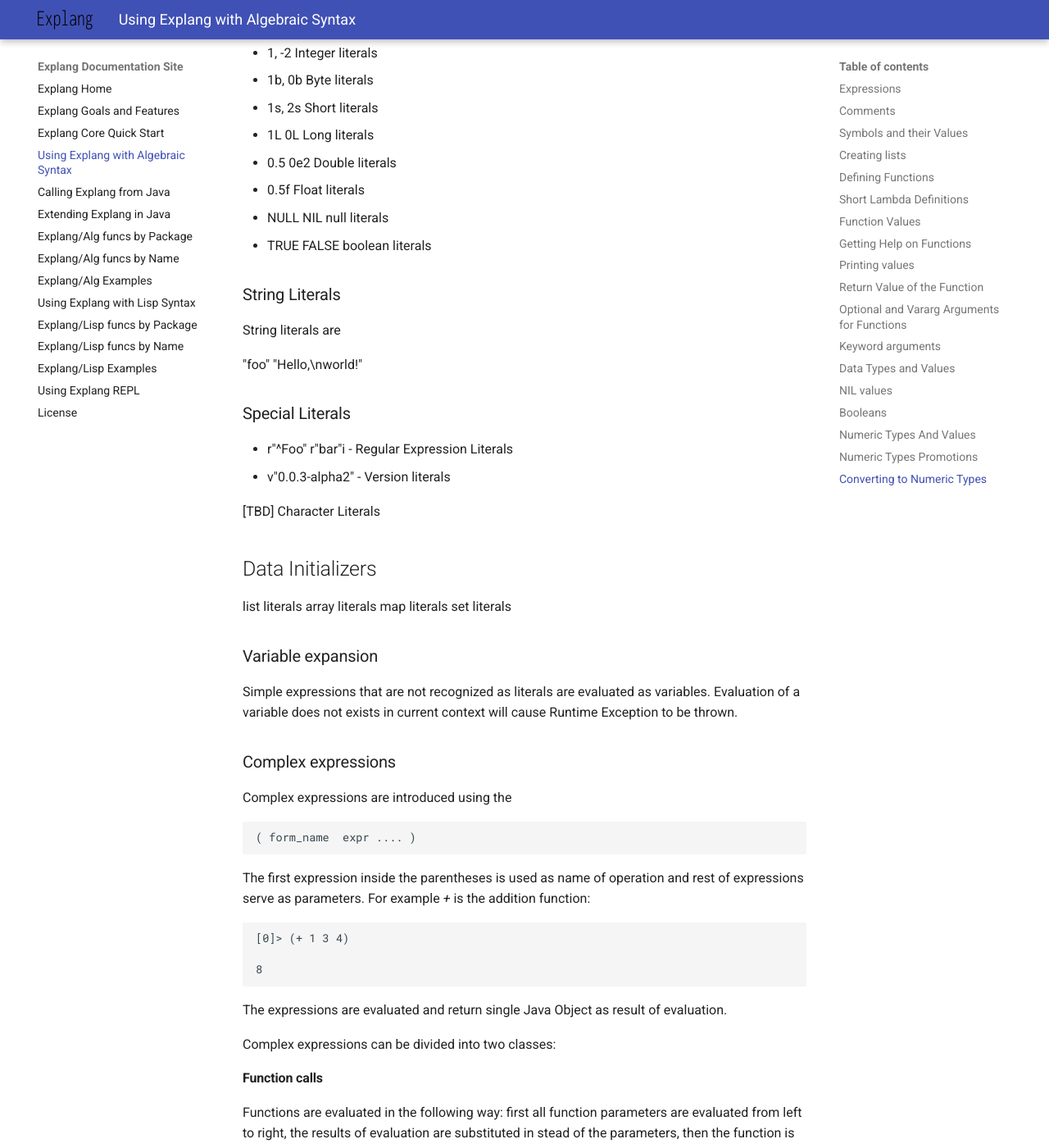
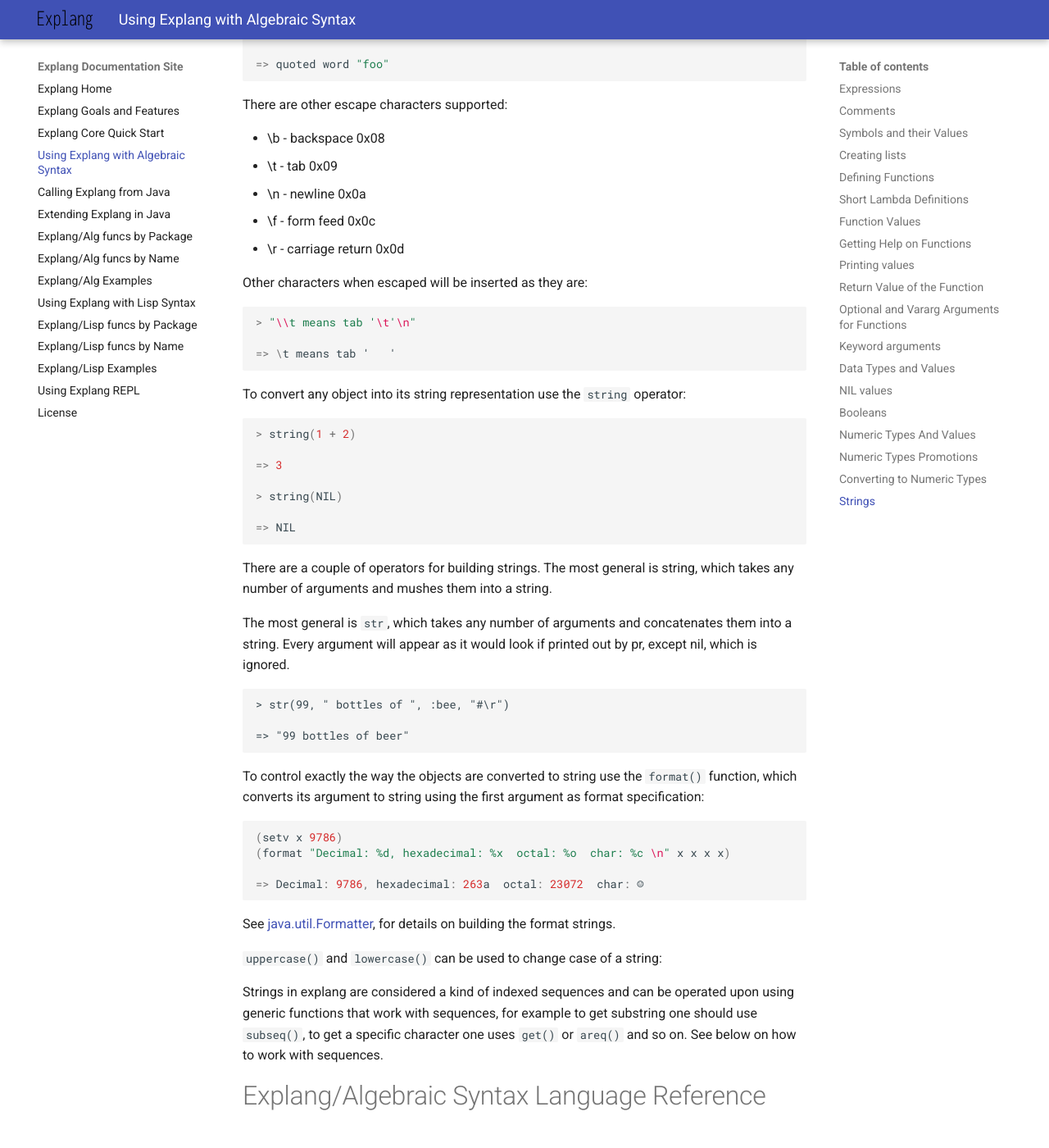
Before and after one commit to opsit-io/opsit-explang-docs, an MkDocs documentation site: the page built from docs/explang-alg.md, in a window 1280 px wide and 1400 px high, scrolled down 13467 px. Shown: the whole window at 82% size. Built offline with MkDocs 1.6.1 and Material for MkDocs 9.7.7, drawn with Linux system fonts in a browser that asks for light colours; some of the changed text lies outside the part shown.

Commit message:
feat: alg: add chapter on string

````diff
--- a/docs/explang-alg.md
+++ b/docs/explang-alg.md
@@ -726,6 +726,110 @@ numeric types from other numeric types as well as from string representation:
 ```
 
 
+Strings
+-------
+
+Explang strings are Java Strings. Strings are constant, that is one cannot
+change an existing string but have to create new one.
+
+In code we can delimit literal strings by matching double quotes `"`:
+
+```julia
+> " a line"
+
+=> a line
+```
+
+String literals  can have embedded newlines, tabs and any other characters except `"`:
+
+```julia
+> "line1
+line2
+line3"
+
+=> line1
+line2
+line3
+```
+To include a `"` one need to escape it using the  `\` escape character:
+
+```julia
+> "quoted word \"foo\""
+
+=> quoted word "foo"
+```
+
+There are other escape characters supported:
+
+- \b - backspace 0x08
+- \t - tab 0x09
+- \n - newline 0x0a
+- \f - form feed 0x0c
+- \r - carriage return 0x0d
+
+Other characters when escaped will be inserted as they are:
+
+```julia
+> "\\t means tab '\t'\n"
+
+=> \t means tab '	'
+```
+
+To convert any object into its string representation use
+the `string` operator:
+
+```julia
+> string(1 + 2)
+
+=> 3
+
+> string(NIL)
+
+=> NIL
+```
+
+There are a couple of operators for building strings. The most general is
+string, which takes any number of arguments and mushes them into a
+string.
+
+The most general is `str`, which takes any number of arguments and
+concatenates them into a string. Every argument will appear as it would
+look if printed out by pr, except nil, which is ignored.
+
+```
+> str(99, " bottles of ", :bee, "#\r")
+
+=> "99 bottles of beer"
+
+```
+
+To control exactly the way the objects are converted to string use
+the `format()` function, which converts its argument to string
+using the first argument as format specification:
+
+```julia
+(setv x 9786)
+(format "Decimal: %d, hexadecimal: %x  octal: %o  char: %c \n" x x x x)
+
+=> Decimal: 9786, hexadecimal: 263a  octal: 23072  char: ☺
+
+```
+See [java.util.Formatter](https://docs.oracle.com/javase/8/docs/api/java/util/Formatter.html),
+for details on building the format strings.
+
+`uppercase()` and `lowercase()` can be used to change case of a string:
+
+Strings in explang are considered a kind of indexed sequences
+and can be operated upon using generic functions that work with sequences,
+for example to get substring one should use `subseq()`,
+to get a specific character one uses `get()` or `areq()` and so on.
+See below on how to work with sequences.
+
+
+
+
+
+
 Explang/Algebraic Syntax Language Reference
 ===========================================
 
````
